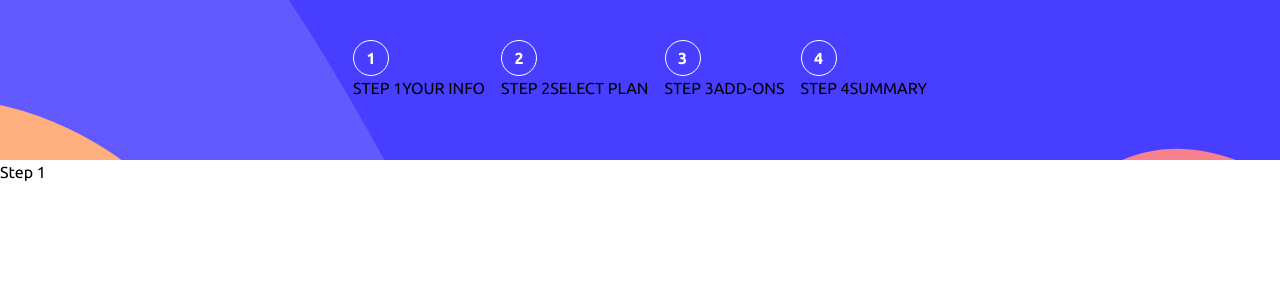
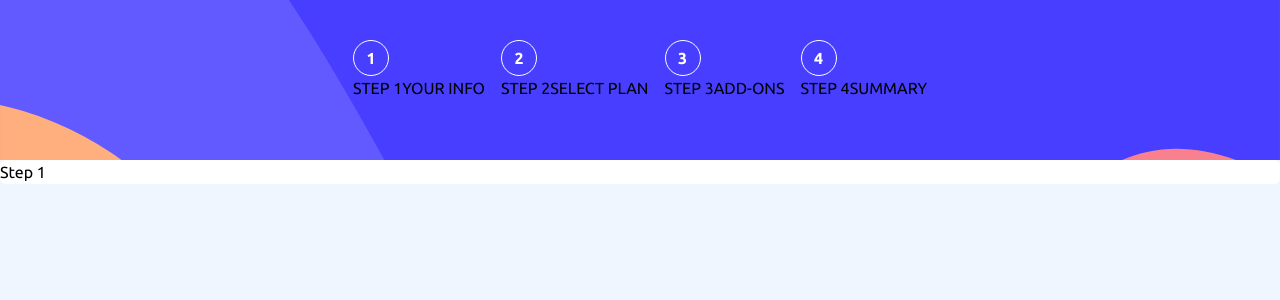
Before and after one commit to gbmouraa/multi_step_form, a React (Create React App) app: page / in a window 1280 px wide. Shown: the top 300 px of the page. Built offline with nearby package versions, Linux system fonts and the light colour scheme.

Commit message:
style: add colors

```diff
--- a/tailwind.config.js
+++ b/tailwind.config.js
@@ -9,6 +9,13 @@
       backgroundImage: {
         "mobile-aside": "url('/src/assets/bg-sidebar-mobile.svg')",
       },
+      colors: {
+        "light-blue": "	#bfe2fd",
+        "marine-blue": "#02295a",
+        "pastel-blue": "#adbeff",
+        magnolia: "#f0f6ff",
+        alabaster: "#fafbff",
+      },
     },
   },
   plugins: [],
```
